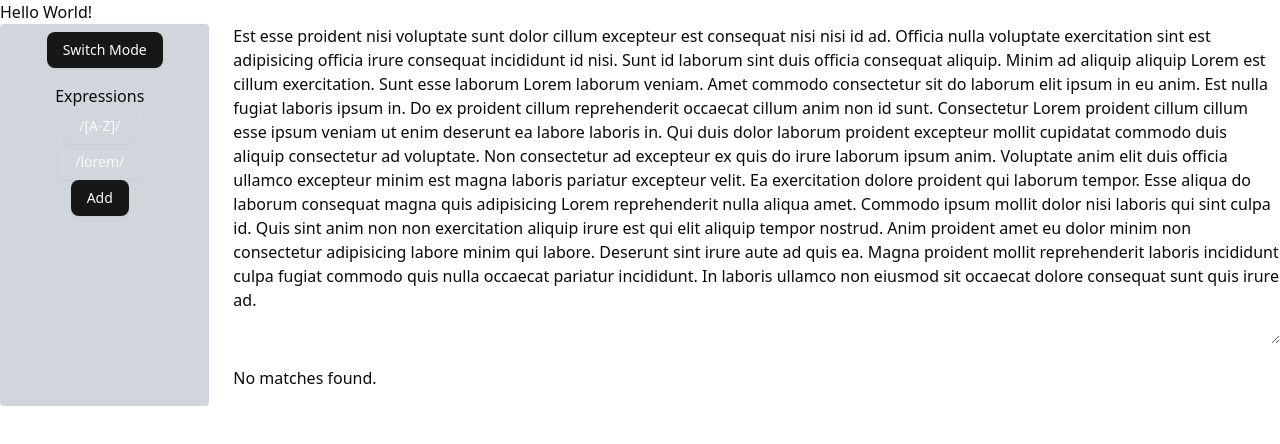
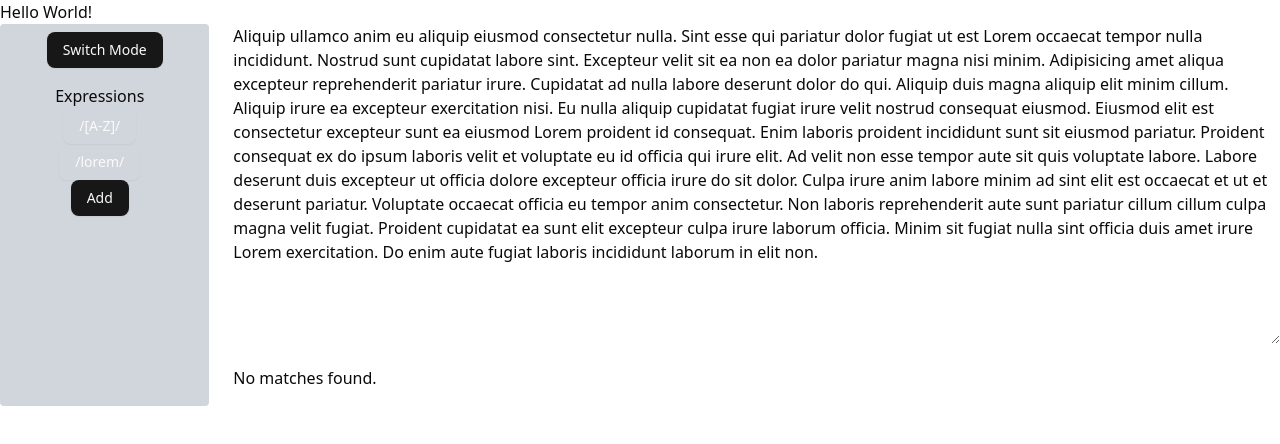
Before and after one commit to ScottDJEvans/smtt, a Next.js app: page /document-search in a window 1280 px wide. Shown: the top 444 px of the page. Built offline with nearby package versions, Linux system fonts and the light colour scheme.

Commit message:
fix lorem ipsum re-render by SSR via initial page call

```diff
--- a/src/app/document-search/page.js
+++ b/src/app/document-search/page.js
@@ -1,10 +1,12 @@
 import Dashboard from "./components/Dashboard"
+import { getInitialDocumentText } from "./components/utils"
 
 export default function DocumentSearchPage() {
+    const initialText = getInitialDocumentText()
   return (
     <>
       <div>Hello World!</div>
-      <Dashboard />
+      <Dashboard initialText={initialText} />
     </>
   )
 }
```
